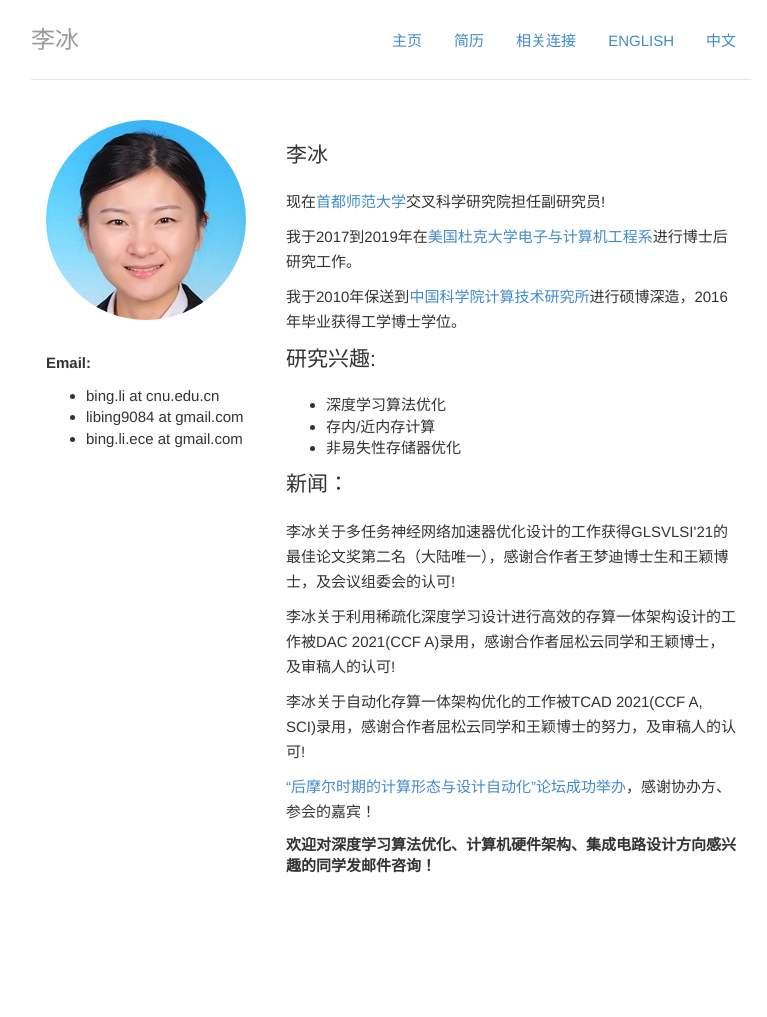
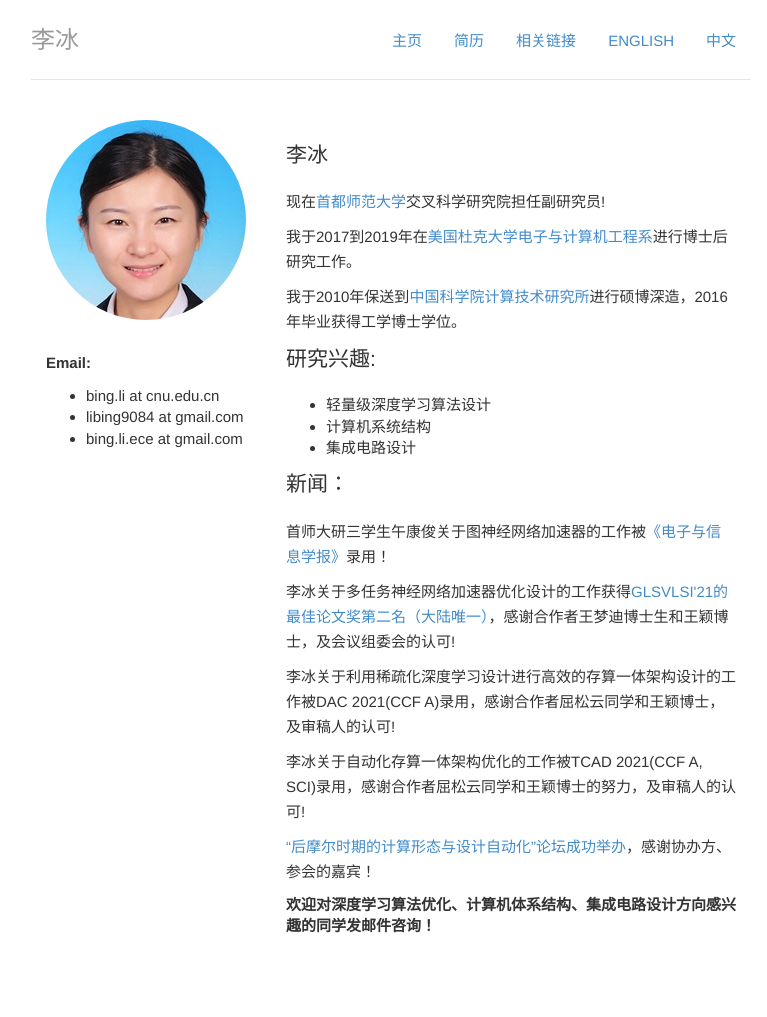
Before and after one commit to libingict/libingict.github.io, a Jekyll site: the page built from index_cn.html, in a window 1280 px wide. Shown: the whole page, without its empty margins (249-1016 px from the left). Built offline with Jekyll 4.4.1, drawn with Linux system fonts in a browser that asks for light colours; before the commit the page ends 957 px from its top, so only the background shows below that.

Commit message:
Update index_cn.html
更新错别字

```diff
--- a/index_cn.html
+++ b/index_cn.html
@@ -14,7 +14,7 @@ cv: passive
     <ul class="nav nav-pills pull-right">
           <li><a href="index_cn.html" title = "Home">主页</a></li>
           <li><a href="/cv/index_cn.html">简历</a></li>
-          <li><a href="/about/index_cn.html">相关连接</a></li>
+          <li><a href="/about/index_cn.html">相关链接</a></li>
           <li><a href="index.html">English</a></li>
       <li ><a href="#">中文</a></li>
           <!--<li ><a href="index_cn.html"> 中文</a></li>-->
@@ -45,25 +45,26 @@ cv: passive
 <!--
     <p class="lead", id="research-interests">研究兴趣:</p>
     <ul>
-      <li><strong>高性能计算</li>
-      <li><strong>存内/近内存计算</li> </li>
+      <li><strong>轻量级深度学习算法设计</li>
+      <li><strong>存内计算</li> </li>
       <li><strong>非易失性存储器优化</li>
 
     </ul>
 -->
     <p class="lead", id="research-interests">研究兴趣:</p>
     <ul>
-      <li>深度学习算法优化</li>
-      <li>存内/近内存计算</li> </li>
-      <li>非易失性存储器优化</li>
+      <li>轻量级深度学习算法设计</li>
+      <li>计算机系统结构</li> </li>
+      <li>集成电路设计</li>
     </ul>
   <p class="lead", id="news">新闻：</p>
-<p>李冰关于多任务神经网络加速器优化设计的工作获得</a href="https://www.glsvlsi.org/index.html">GLSVLSI'21的最佳论文奖第二名（大陆唯一）</a>，感谢合作者王梦迪博士生和王颖博士，及会议组委会的认可!</p>
- <p>李冰关于利用稀疏化深度学习设计进行高效的存算一体架构设计的工作被DAC 2021(CCF A)录用，感谢合作者屈松云同学和王颖博士，及审稿人的认可!</p>
+  <p>首师大研三学生午康俊关于图神经网络加速器的工作被<a href="https://jeit.ac.cn/">《电子与信息学报》</a>录用！</p>
+  <p>李冰关于多任务神经网络加速器优化设计的工作获得<a href="https://www.glsvlsi.org/index.html">GLSVLSI'21的最佳论文奖第二名（大陆唯一）</a>，感谢合作者王梦迪博士生和王颖博士，及会议组委会的认可!</p>
+  <p>李冰关于利用稀疏化深度学习设计进行高效的存算一体架构设计的工作被DAC 2021(CCF A)录用，感谢合作者屈松云同学和王颖博士，及审稿人的认可!</p>
   <p>李冰关于自动化存算一体架构优化的工作被TCAD 2021(CCF A, SCI)录用，感谢合作者屈松云同学和王颖博士的努力，及审稿人的认可!</p>
-   <p><a href="https://www.cnu.edu.cn/jdxw/xwzh/184871.htm">“后摩尔时期的计算形态与设计自动化”论坛成功举办</a>，感谢协办方、参会的嘉宾！</p>
+  <p><a href="https://www.cnu.edu.cn/jdxw/xwzh/184871.htm">“后摩尔时期的计算形态与设计自动化”论坛成功举办</a>，感谢协办方、参会的嘉宾！</p>
 
- <strong> 欢迎对深度学习算法优化、计算机硬件架构、集成电路设计方向感兴趣的同学发邮件咨询！</strong>
+ <strong> 欢迎对深度学习算法优化、计算机体系结构、集成电路设计方向感兴趣的同学发邮件咨询！</strong>
   </div>
 
 </div><!-- /.blurb -->
```
